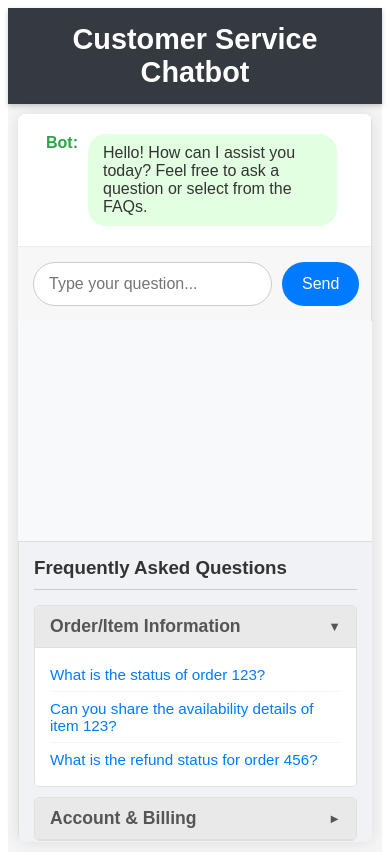
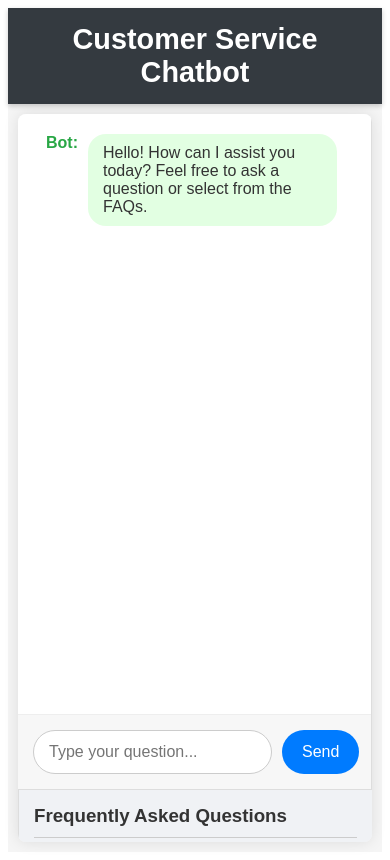
Before and after one commit to nsiva/auto-gen-samples, an Angular app in the folder customer_service/frontend/customer-service-chatgpt-faq-app/: page / in a window 390 px wide. Built offline with nearby package versions, Linux system fonts and the light colour scheme.

Commit message:
to make responsive with vertical scroll bar

```diff
--- a/customer_service/frontend/customer-service-chatgpt-faq-app/src/app/components/chat-interface/chat-interface.scss
+++ b/customer_service/frontend/customer-service-chatgpt-faq-app/src/app/components/chat-interface/chat-interface.scss
@@ -1,18 +1,21 @@
 .chat-interface-container {
   display: flex;
   flex-direction: column;
-  height: 100%;
+  height: 80vh; // Responsive: 80% of viewport height
+  max-height: 80vh; // Prevents overflow beyond 80% of screen
   border-right: 1px solid #ddd;
   background-color: #fff;
   position: relative; // For positioning input area
+  overflow: hidden; // Prevents overflow outside container
 
   .message-display {
     flex-grow: 1;
-    overflow-y: auto;
+    overflow-y: auto; // Enables vertical scrolling
     padding: 20px;
     display: flex;
     flex-direction: column;
     gap: 15px; // Space between messages
+    min-height: 0; // Ensures flexbox works with overflow
   }
 
   .chat-message {
```
